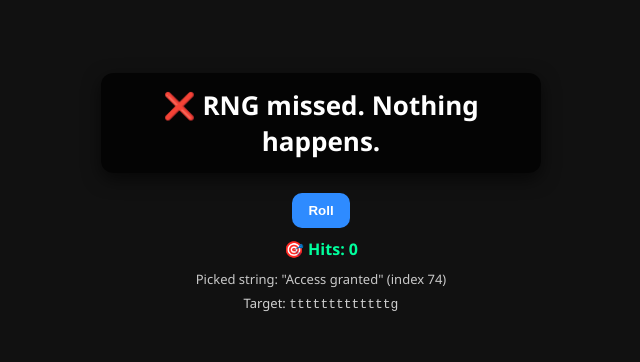
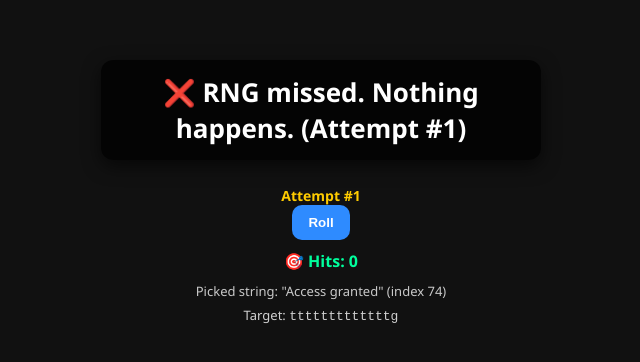
Before and after one commit to Criptism/RobloxScripts, a plain HTML site: page IMPORTANT/index.html in a window 1280 px wide. Shown: the part 208-570 px from the top of the page, without its empty margins (319-959 px from the left). Drawn offline with Linux system fonts and the light colour scheme.

Commit message:
Add attempt counter to RNG functionality

```diff
--- a/IMPORTANT/index.html
+++ b/IMPORTANT/index.html
@@ -73,11 +73,19 @@
       color: #00ff9d;
       font-weight: 600;
     }
+
+    .attempt {
+      margin-top: 6px;
+      font-size: 14px;
+      color: #ffcc00;
+      font-weight: 600;
+    }
   </style>
 </head>
 <body>
   <div class="container">
     <div id="label" class="label">...</div>
+    <div id="attempt" class="attempt">Attempt #0</div>
     <button id="rollBtn">Roll</button>
     <div id="counter" class="counter">🎯 Hits: 0</div>
     <div id="picked" class="picked" aria-live="polite"></div>
@@ -118,10 +126,13 @@
     const pickedEl = document.getElementById('picked');
     const rollBtn = document.getElementById('rollBtn');
     const counterEl = document.getElementById('counter');
+    const attemptEl = document.getElementById('attempt');
 
     let hitCount = 0;
+    let attemptCount = 0;
 
     function rollOnce() {
+      attemptCount++;
       const idx = randomIndex(strings.length);
       const picked = strings[idx];
 
@@ -129,11 +140,12 @@
         labelEl.textContent = "🎯 RNG hit! The target string was picked!";
         hitCount++;
       } else {
-        labelEl.textContent = "❌ RNG missed. Nothing happens.";
+        labelEl.textContent = `❌ RNG missed. Nothing happens. (Attempt #${attemptCount})`;
       }
 
       pickedEl.textContent = 'Picked string: "' + picked + '" (index ' + (idx + 1) + ')';
       counterEl.textContent = `🎯 Hits: ${hitCount}`;
+      attemptEl.textContent = `Attempt #${attemptCount}`;
     }
 
     rollBtn.addEventListener('click', rollOnce);
```
